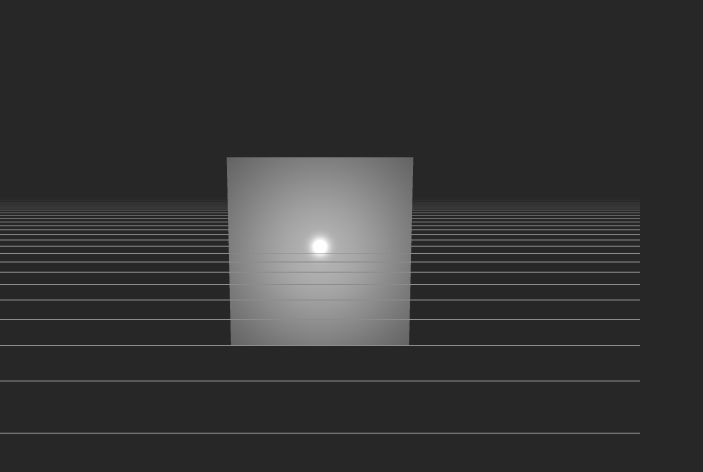
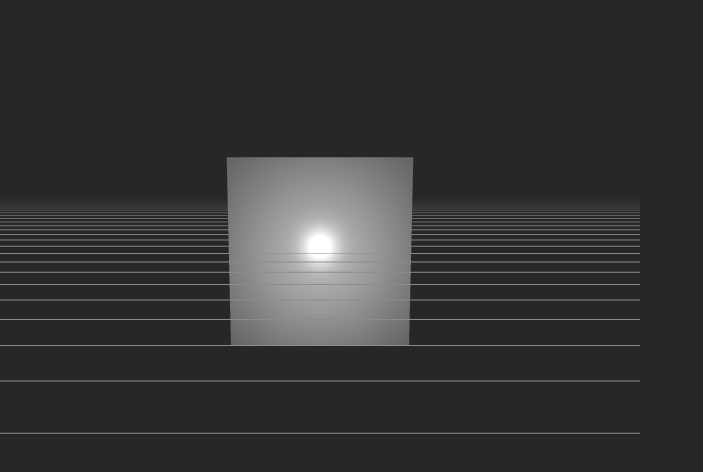
Before and after one commit to zspark/CG, a plain HTML site: page index.html in a window 1280 px wide. Shown: the whole page, without its empty margins (0-703 px from the left). Drawn offline with Linux system fonts and the light colour scheme; animation ran at ten frames a second.

Commit message:
blinn-phong shading model.

```diff
--- /dev/null
+++ b/glsl/blinn-phong.js
@@ -0,0 +1,55 @@
+if (!CG.vital)
+  CG.vital("log.js file should be loaded first!");
+window.CG ??= {};
+window.CG.shaderSource ??= {};
+
+(function() {
+const vs = `#version 300 es
+layout(location=0) in vec3 a_position;
+layout(location=2) in vec3 a_normal;
+uniform mat4 u_mvpMatrix;
+uniform mat4 u_mMatrix;
+
+out vec3 v_positionW;
+out vec3 v_normalW;
+void main() {
+    vec4 _pos = vec4(a_position, 1.0);
+    gl_Position = u_mvpMatrix * _pos;
+
+    v_positionW = (u_mMatrix * _pos).xyz;
+    v_normalW = (u_mMatrix * vec4(a_normal, 0.0)).xyz;
+}`;
+
+const fs = `#version 300 es
+precision mediump float;
+
+uniform vec4 u_ambientColor;
+uniform vec4 u_pointLightColor;
+uniform vec3 u_pointLightPositionW;
+uniform vec3 u_cameraPositionW;
+uniform float u_alpha;
+
+in vec3 v_positionW;
+in vec3 v_normalW;
+out vec4 fragColor;
+void main() {
+   vec3 _normalW = normalize(v_normalW);
+    vec3 _lightDir = normalize(u_pointLightPositionW - v_positionW);
+    float _lDn=dot(_lightDir, _normalW);
+    if(_lDn<=0.0){
+        fragColor = u_ambientColor;
+      }else{
+        vec3 _cameraDir = normalize(u_cameraPositionW - v_positionW);
+       vec3 _halfDir = (_cameraDir+_lightDir)*.5;
+        float specularIntensity = pow(clamp(dot(_halfDir, _normalW),0.0,1.0), u_alpha);
+        float diffuseIntensity = clamp(_lDn, 0.0, 1.0);
+        fragColor = u_ambientColor + diffuseIntensity*u_pointLightColor + specularIntensity*u_pointLightColor;
+      }
+}`;
+
+window.CG.shaderSource.blinnPhong = {
+  fs,
+  vs
+};
+CG.info('[shader:blinn-phong.js] loaded.');
+})();
--- a/index.html
+++ b/index.html
@@ -32,7 +32,7 @@
     <script src="./src/frustum.js"></script>
     <script src="./src/mesh.js"></script>
     <script src="./glsl/fade-away-from-camera.js"></script>
-    <script src="./glsl/phong.js"></script>
+    <script src="./glsl/blinn-phong.js"></script>
     <script>
         const _imgElement = document.getElementById("color-texture"); _imgElement.remove();
         const {gl, canvas} = CG.createGlContext('glcanvas');
@@ -72,7 +72,7 @@
 
 
         //--------------------------------------------------------------------------------
-        const _program = new CG.glWrapper.Program(gl, CG.shaderSource.phong.vs, CG.shaderSource.phong.fs);
+        const _program = new CG.glWrapper.Program(gl, CG.shaderSource.blinnPhong.vs, CG.shaderSource.blinnPhong.fs);
         const _mesh = new CG.Mesh(CG.Geometry.createCube(4).init(gl)).setPosition(0, 0, 0);
         //const _mesh = new CG.Mesh(CG.Geometry.createPlane(4, 3).init(gl)).setPosition(0, 0, 0);
 
```
